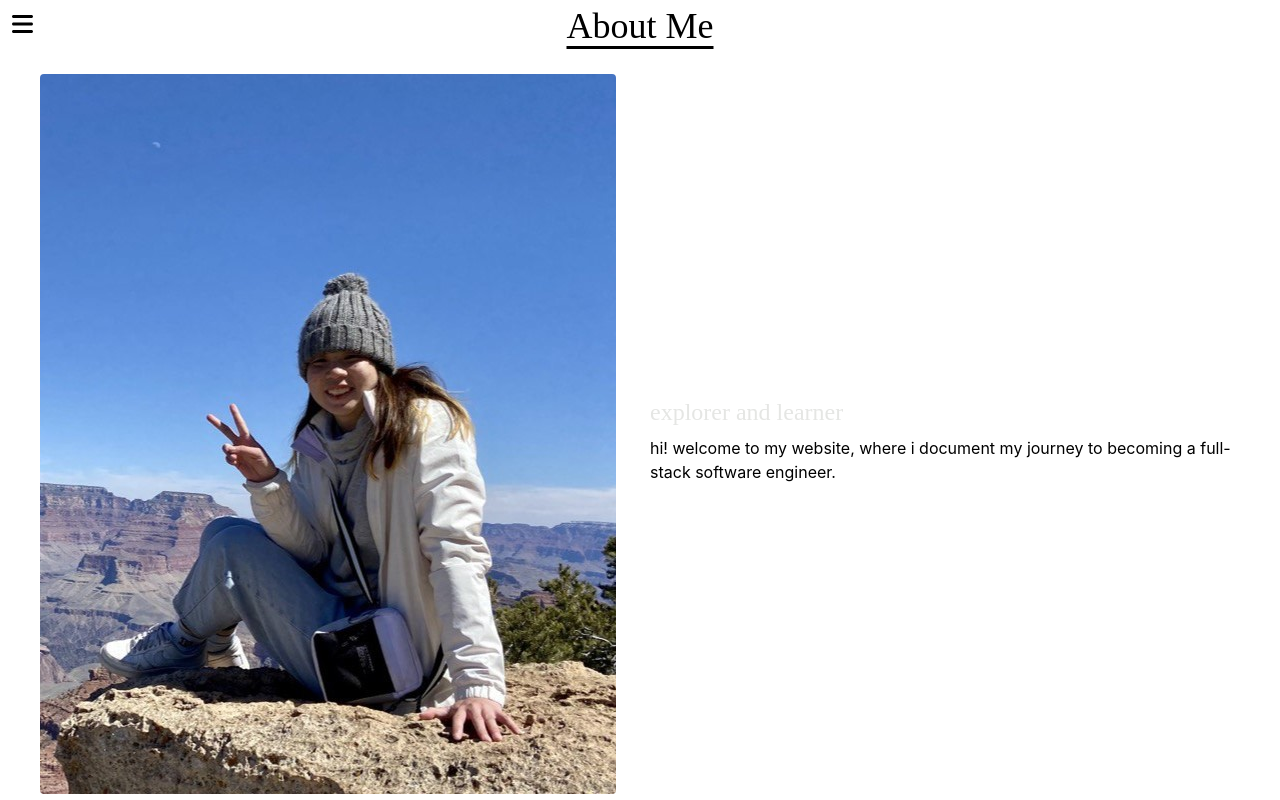
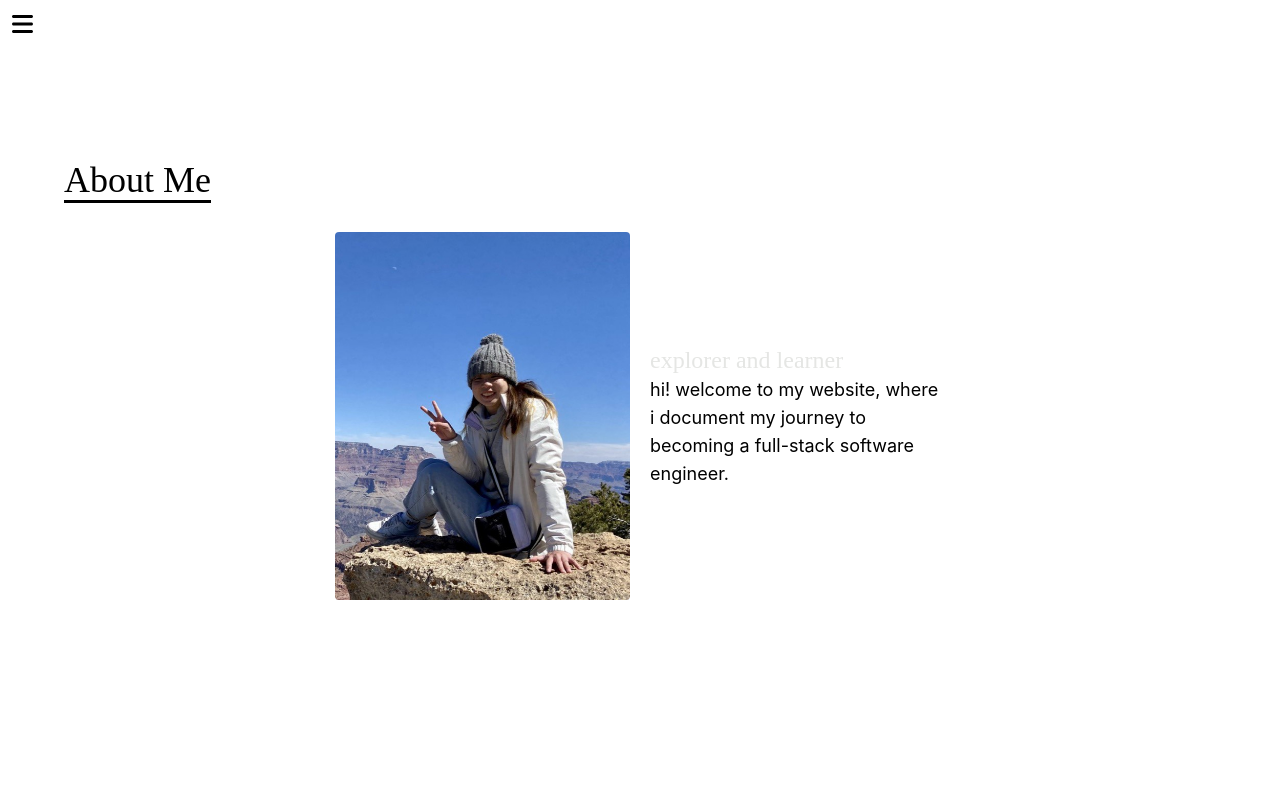
Before and after one commit to kayweeee/kayweeee.github.io, a React (Create React App) app: page /aboutme in a window 1280 px wide. Built offline with nearby package versions, Linux system fonts and the light colour scheme.

Commit message:
aboutme first page done

```diff
--- a/package.json
+++ b/package.json
@@ -1,6 +1,7 @@
 {
   "name": "my-app",
   "version": "0.1.0",
+  "homepage": "https://kayweeee.github.io",
   "private": true,
   "dependencies": {
     "@fortawesome/fontawesome-svg-core": "^6.4.0",
@@ -21,6 +22,8 @@
     "web-vitals": "^2.1.4"
   },
   "scripts": {
+    "predeploy": "npm run build",
+    "deploy": "gh-pages -d build",
     "start": "react-scripts start",
     "build": "react-scripts build",
     "test": "react-scripts test",
@@ -45,6 +48,7 @@
     ]
   },
   "devDependencies": {
+    "gh-pages": "^5.0.0",
     "tailwindcss": "^3.2.7"
   }
 }
--- a/src/About.jsx
+++ b/src/About.jsx
@@ -5,20 +5,28 @@ function About () {
     return(
         <>
         <div className="snap-y snap-mandatory h-screen overflow-scroll">
-            <div className="snap-start h-screen w-screen overflow-hidden flex flex-col justify-center items-center gap-4">
-                <p className="text-3xl md:text-4xl underline underline-offset-8 font-display pb-3">About Me</p>
-                <div className="flex flex-col justify-center items-center md:flex-row md:gap-5 md:px-10">
-                    <div className="w-3/4 md:w-1/2">
-                        <img src={pic1}
-                        className="rounded"
-                        />
+            <div className="snap-start w-screen h-screen flex flex-col justify-center">
+                <div className="text-2xl md:text-4xl underline underline-offset-8 pl-10 md:pl-16 pb-4 md:pb-8 font-display">
+                        About Me
                     </div>
-                    <div className="w-3/4 md:w-1/2">
-                        <p className="text-2xl text-grey font-display pt-3 pb-2">explorer and learner</p>
-                        <p className="text-md">hi! welcome to my website, where i document my journey  to becoming a full-stack software engineer. </p>
+                <div className="flex flex-col md:flex-row items-center justify-center gap-5 px-10 pb-10">
+                    <div className="md:w-1/2 flex justify-center md:justify-end">
+                        <img src={pic1} className="md:w-1/2 rounded"/>
+                    </div>
+
+                    <div className="md:w-1/2 text-start">
+                        <div className="md:w-1/2">
+                            <p className="text-lg md:text-2xl text-grey font-display">
+                                explorer and learner
+                            </p>
+                            <p className="text-base md:text-lg">
+                                hi! welcome to my website, where i document my journey  to becoming a full-stack software engineer.
+                            </p>
+                        </div>
                     </div>
                 </div>
             </div>
+
 
             <div className="snap-start h-screen flex flex-col justify-center items-center bg-grey">
                 <p>Education</p>
```
Also changed, not shown: 1 other file (tests, documents, lock files or other folders).
